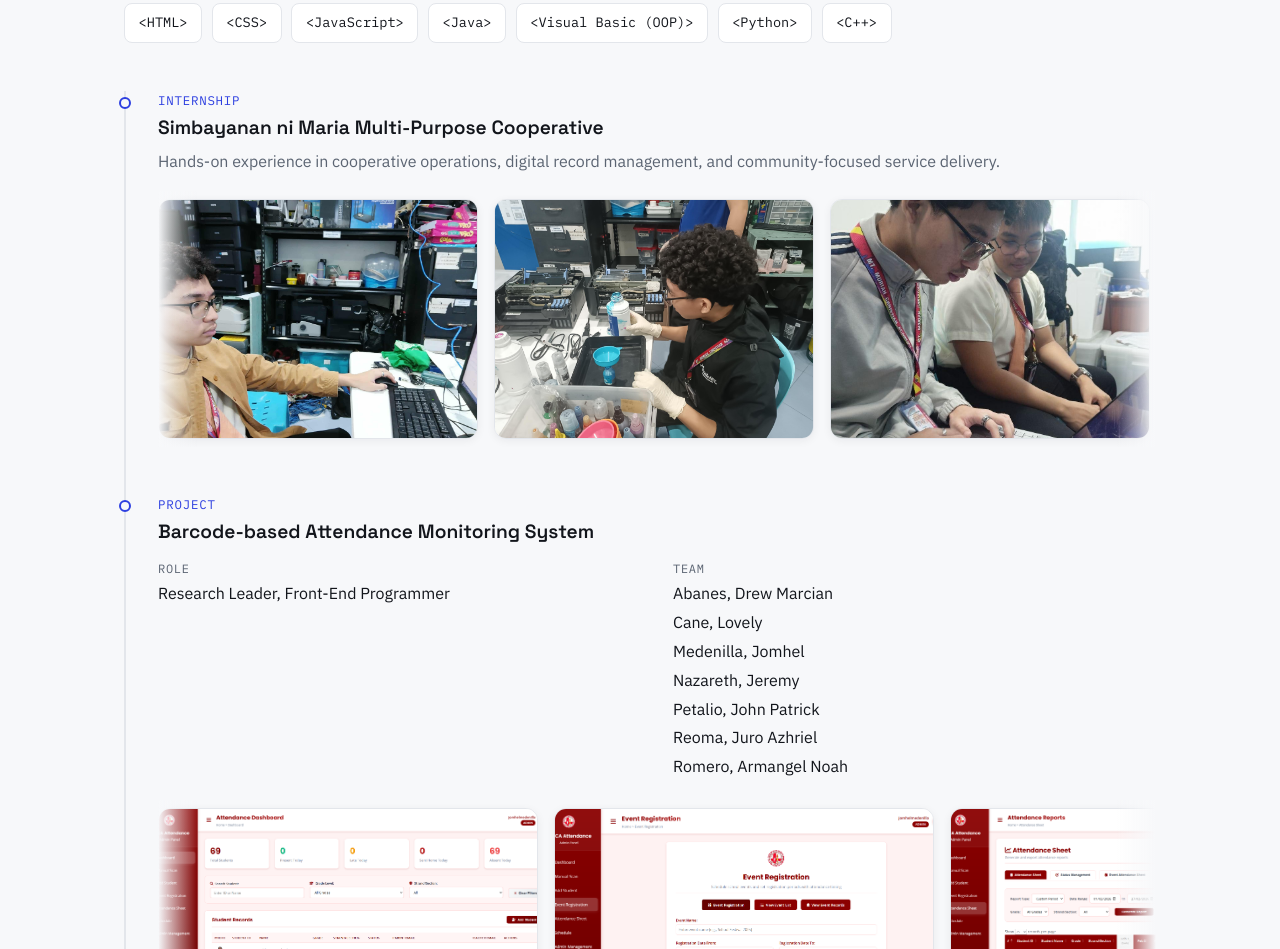
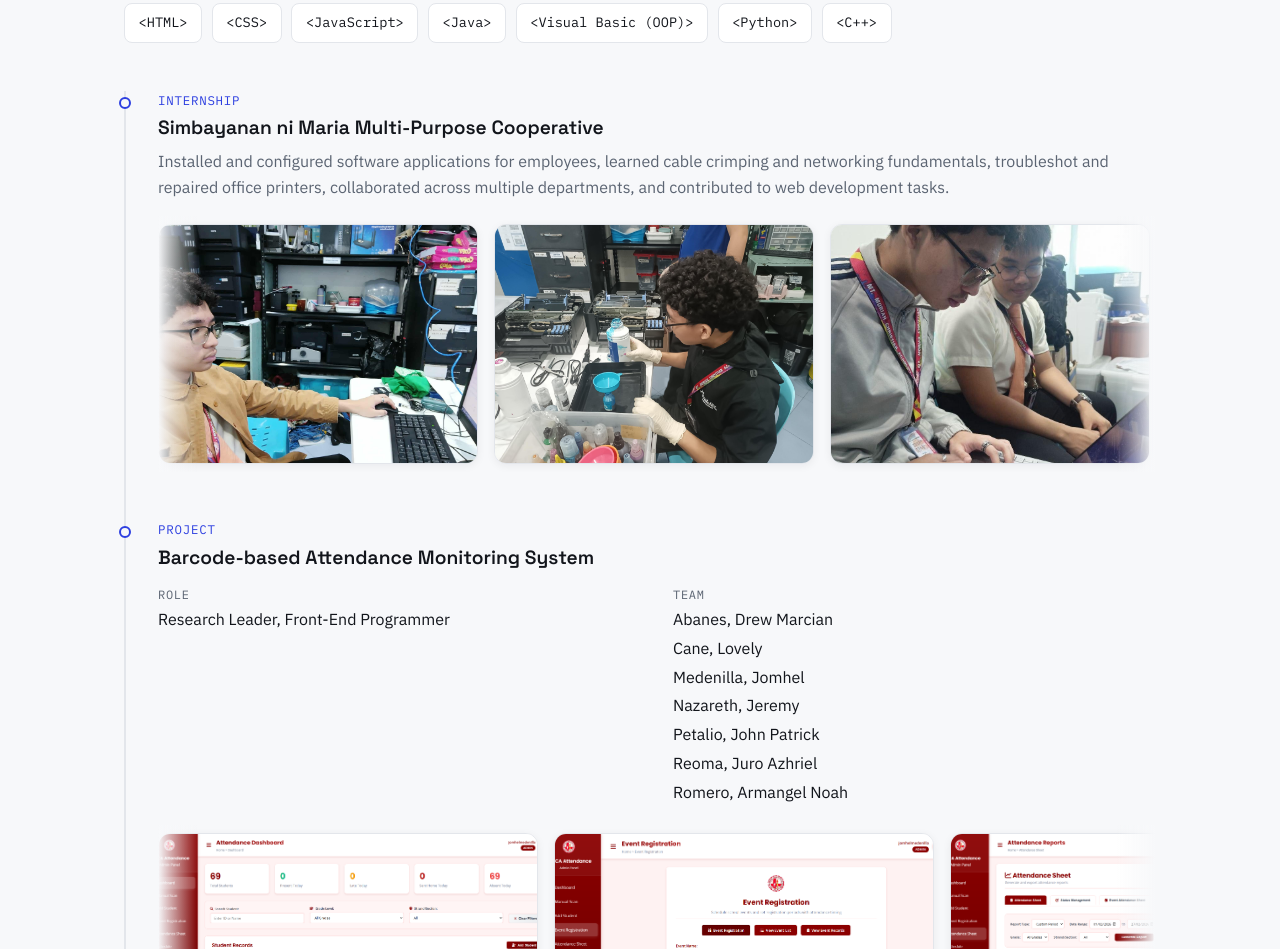
Before and after one commit to seishiroo897/digitalportfolio, a plain HTML site: page index.html in a window 1280 px wide. Shown: the part 1685-2634 px from the top of the page. Drawn offline with Linux system fonts and the light colour scheme.

Commit message:
Update index.html

```diff
--- a/index.html
+++ b/index.html
@@ -111,7 +111,8 @@
             <div class="timeline-content">
               <p class="timeline-tag">Internship</p>
               <h3>Simbayanan ni Maria Multi-Purpose Cooperative</h3>
-              <p class="timeline-desc">Hands-on experience in cooperative operations, digital record management, and community-focused service delivery.</p>
+              <p class="timeline-desc">Installed and configured software applications for employees, learned cable crimping and networking fundamentals,
+                troubleshot and repaired office printers, collaborated across multiple departments, and contributed to web development tasks.</p>
               <div class="media-gallery" data-gallery="internship">
                 <span class="media-placeholder">// internship photos go here</span>
               </div>
```
